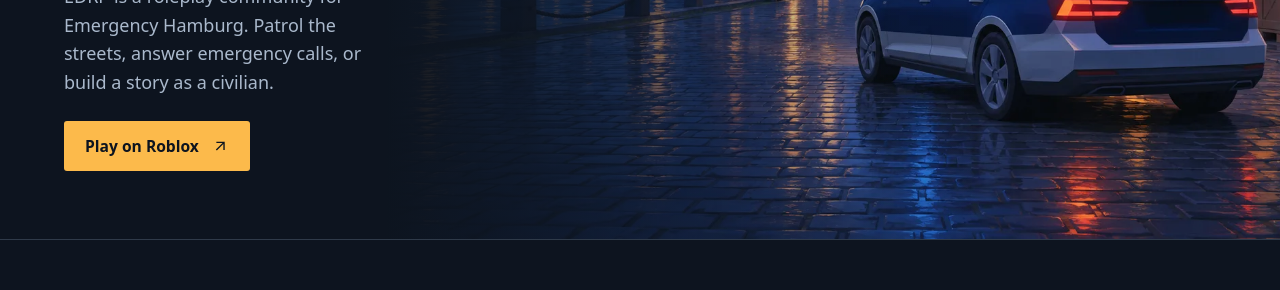
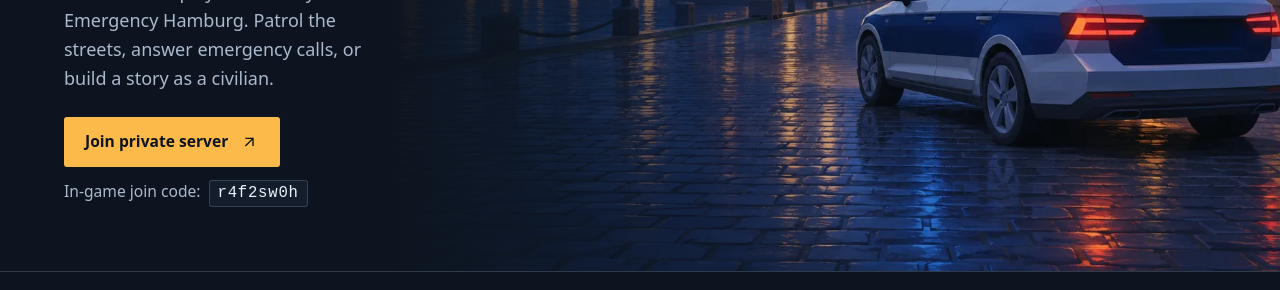
Before and after one commit to elbe-district-rp/elbe-district-rp.github.io, a plain HTML site: page index.html in a window 1280 px wide. Shown: the part 380-670 px from the top of the page. Drawn offline with Linux system fonts and the light colour scheme; a web font is replaced by a local one.

Commit message:
Add the EDRP private server join details
Co-authored-by: Perplexity <noreply@perplexity.ai>

```diff
--- a/index.html
+++ b/index.html
@@ -34,11 +34,12 @@
           <p class="eyebrow"><span class="signal" aria-hidden="true"></span> Emergency Hamburg on Roblox</p>
           <h1 id="hero-title">Elbe District<br><span>Roleplay</span></h1>
           <p class="hero-intro">EDRP is a roleplay community for Emergency Hamburg. Patrol the streets, answer emergency calls, or build a story as a civilian.</p>
-          <a class="primary-action" href="https://www.roblox.com/games/7711635737/Emergency-Hamburg" target="_blank" rel="noopener noreferrer">
-            Play on Roblox
+          <a class="primary-action" href="https://www.roblox.com/share?v=v2&amp;code=5ihdm3h6nrg5vf" target="_blank" rel="noopener noreferrer">
+            Join private server
             <svg viewBox="0 0 24 24" fill="none" stroke="currentColor" stroke-width="1.8" aria-hidden="true"><path d="M7 17 17 7M7 7h10v10"/></svg>
             <span class="sr-only"> (opens in a new tab)</span>
           </a>
+          <p class="join-code">In-game join code: <code>r4f2sw0h</code></p>
         </div>
         <div class="hero-art" aria-hidden="true">
           <img src="./assets/harbor.webp" width="1440" height="810" alt="" fetchpriority="high">
--- a/styles.css
+++ b/styles.css
@@ -147,6 +147,25 @@ h1 span { color: var(--accent); }
 .primary-action:hover { background: var(--accent-hover); }
 .primary-action:active { border-color: var(--text); }
 .primary-action svg { width: 1.15rem; height: 1.15rem; }
+.join-code {
+  display: flex;
+  flex-wrap: wrap;
+  align-items: baseline;
+  gap: var(--s2);
+  margin-block-start: var(--s3);
+  color: var(--muted);
+  font-size: var(--text-sm);
+}
+.join-code code {
+  padding-inline: var(--s2);
+  border: 1px solid var(--line);
+  border-radius: 3px;
+  background: var(--panel);
+  color: var(--text);
+  font-size: inherit;
+  letter-spacing: .05em;
+  user-select: all;
+}
 .hero-art { position: relative; margin-inline: calc(-1 * var(--gutter)); }
 .hero-art img { width: 100%; height: auto; }
 
```
